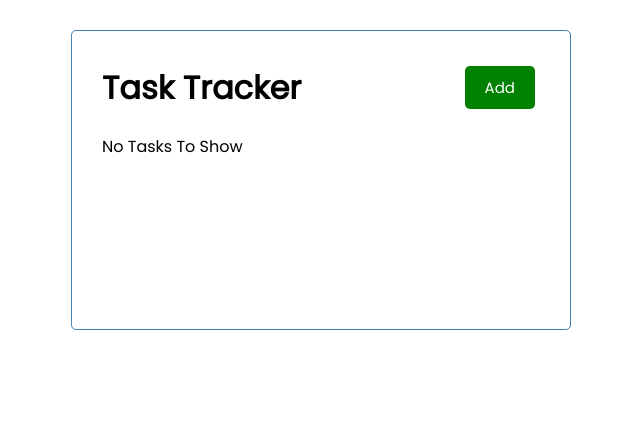
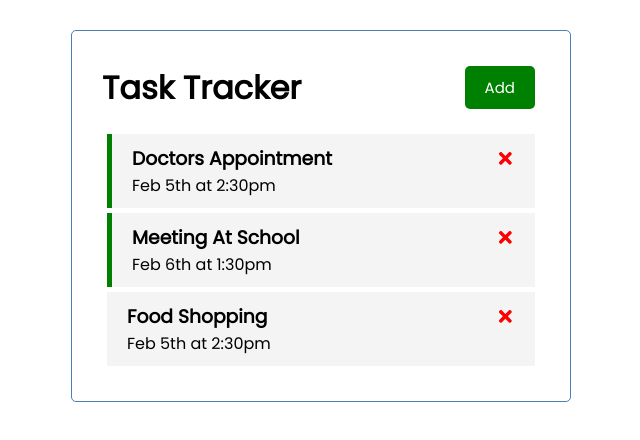
Before and after one commit to abu-git/react-task-tracker, a React (Create React App) app: page / in a window 1280 px wide. Shown: the top 440 px of the page, without its empty margins (319-959 px from the left). Built offline with nearby package versions, Linux system fonts and the light colour scheme; data requests are answered from the project's data file.

Commit message:
useEffect and fetch added

```diff
--- a/src/App.js
+++ b/src/App.js
@@ -1,4 +1,4 @@
-import { useState } from 'react';
+import { useState, useEffect } from 'react';
 import Header from './components/Header';
 import Tasks from './components/Tasks';
 import AddTask from './components/AddTask';
@@ -6,6 +6,23 @@
 function App() {
   const [showAddTask, setShowAddTask] = useState(false)
   const [tasks, setTasks] = useState([])
+
+  useEffect(() => {
+    const getTasks = async () => {
+      const tasksFromServer = await fetchTasks()
+      setTasks(tasksFromServer)
+    }
+    getTasks()
+  }, [])
+
+
+  // Fetch Tasks
+  const fetchTasks = async () => {
+    const res = await fetch('http://localhost:5000/tasks')
+    const data = await res.json()
+
+    return data
+  }
 
   //Add Task
   const addTask = (task) => {
```
